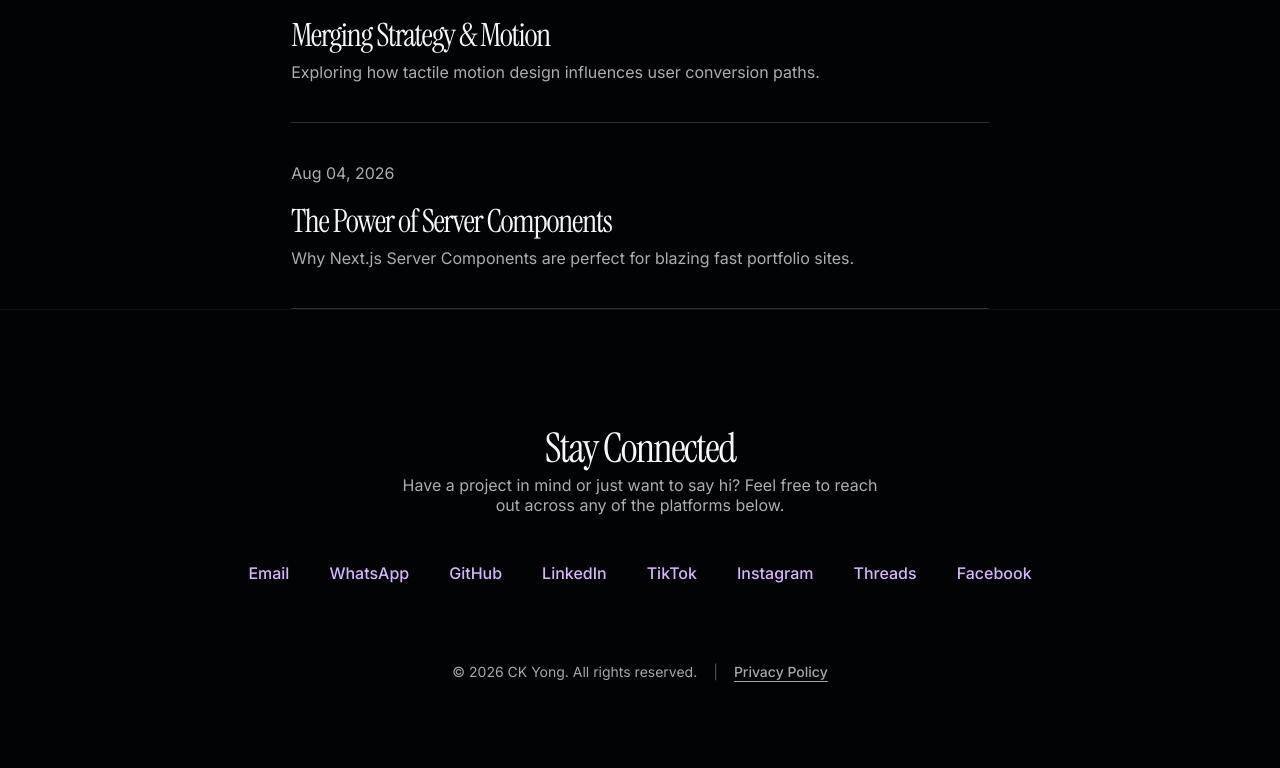
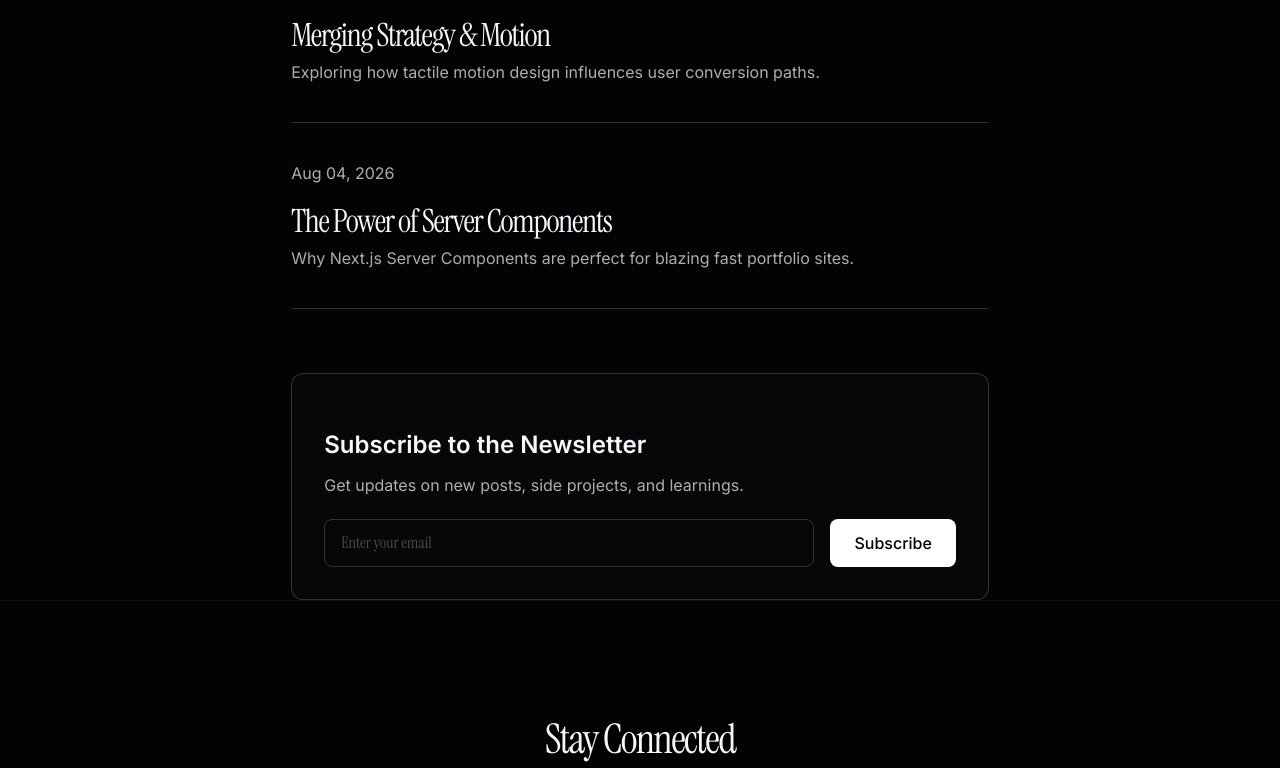
Before and after one commit to yck30/YCK_Portfolio, a Next.js app: page /blog in a window 1280 px wide. Shown: the part 399-1167 px from the top of the page. Built offline with nearby package versions, Linux system fonts and the light colour scheme; no server answers.

Commit message:
Add Buttondown newsletter integration

```diff
--- /dev/null
+++ b/src/app/actions/newsletter.ts
@@ -0,0 +1,44 @@
+'use server'
+
+export async function subscribeToNewsletter(formData: FormData) {
+  const email = formData.get('email')
+  const apiKey = process.env.BUTTONDOWN_API_KEY
+
+  if (!email || typeof email !== 'string') {
+    return { error: 'Please provide a valid email address.' }
+  }
+
+  if (!apiKey) {
+    return { error: 'Newsletter service is not configured yet.' }
+  }
+
+  try {
+    const response = await fetch('https://api.buttondown.email/v1/subscribers', {
+      method: 'POST',
+      headers: {
+        'Authorization': `Token ${apiKey}`,
+        'Content-Type': 'application/json',
+      },
+      body: JSON.stringify({
+        email_address: email,
+        type: 'regular',
+      }),
+    })
+
+    if (!response.ok) {
+      const data = await response.json()
+      // Buttondown returns an array of errors for the email field if it's invalid or already subscribed
+      if (Array.isArray(data) && data.length > 0) {
+        return { error: data[0] }
+      }
+      if (data.email_address && Array.isArray(data.email_address)) {
+         return { error: data.email_address[0] }
+      }
+      return { error: 'Failed to subscribe. Please try again.' }
+    }
+
+    return { success: true }
+  } catch (error) {
+    return { error: 'An unexpected error occurred. Please try again.' }
+  }
+}
--- a/src/app/blog/page.tsx
+++ b/src/app/blog/page.tsx
@@ -1,6 +1,7 @@
 import { Navigation } from '@/components/Navigation'
 import { BackButton } from '@/components/BackButton'
 import { Footer } from '@/components/Footer'
+import { Newsletter } from '@/components/Newsletter'
 
 export default function BlogIndex() {
   return (
@@ -30,6 +31,8 @@ export default function BlogIndex() {
             </p>
           </a>
         </div>
+
+        <Newsletter />
       </div>
       <Footer />
     </main>
--- /dev/null
+++ b/src/components/Newsletter.tsx
@@ -0,0 +1,50 @@
+'use client'
+
+import { useState } from 'react'
+import { subscribeToNewsletter } from '@/app/actions/newsletter'
+
+export function Newsletter() {
+  const [status, setStatus] = useState('')
+  const [loading, setLoading] = useState(false)
+
+  const handleSubmit = async (formData: FormData) => {
+    setLoading(true)
+    setStatus('')
+    const result = await subscribeToNewsletter(formData)
+
+    if (result?.error) {
+      setStatus(result.error)
+    } else {
+      setStatus('Successfully subscribed!')
+    }
+    setLoading(false)
+  }
+
+  return (
+    <div style={{ marginTop: '4rem', padding: '2rem', border: '1px solid var(--hairline, rgba(255,255,255,0.1))', borderRadius: '12px', backgroundColor: 'rgba(255,255,255,0.02)' }}>
+      <h3 style={{ fontSize: '1.5rem', marginBottom: '0.5rem' }}>Subscribe to the Newsletter</h3>
+      <p style={{ color: 'var(--muted)', marginBottom: '1.5rem' }}>Get updates on new posts, side projects, and learnings.</p>
+      <form action={handleSubmit} style={{ display: 'flex', gap: '1rem', flexWrap: 'wrap' }}>
+        <input
+          type="email"
+          name="email"
+          placeholder="Enter your email"
+          required
+          style={{ flex: '1', minWidth: '200px', padding: '0.75rem 1rem', borderRadius: '8px', border: '1px solid var(--hairline, rgba(255,255,255,0.2))', backgroundColor: 'transparent', color: 'white', fontSize: '1rem' }}
+        />
+        <button
+          type="submit"
+          disabled={loading}
+          style={{ padding: '0.75rem 1.5rem', borderRadius: '8px', border: 'none', backgroundColor: 'white', color: 'black', fontSize: '1rem', fontWeight: 500, cursor: loading ? 'wait' : 'pointer', opacity: loading ? 0.7 : 1 }}
+        >
+          {loading ? 'Subscribing...' : 'Subscribe'}
+        </button>
+      </form>
+      {status && (
+        <p style={{ marginTop: '1rem', color: status === 'Successfully subscribed!' ? '#4ade80' : '#f87171', fontSize: '0.875rem' }}>
+          {status}
+        </p>
+      )}
+    </div>
+  )
+}
```
Also changed, not shown: 2 other files (tests, documents, lock files or other folders).
